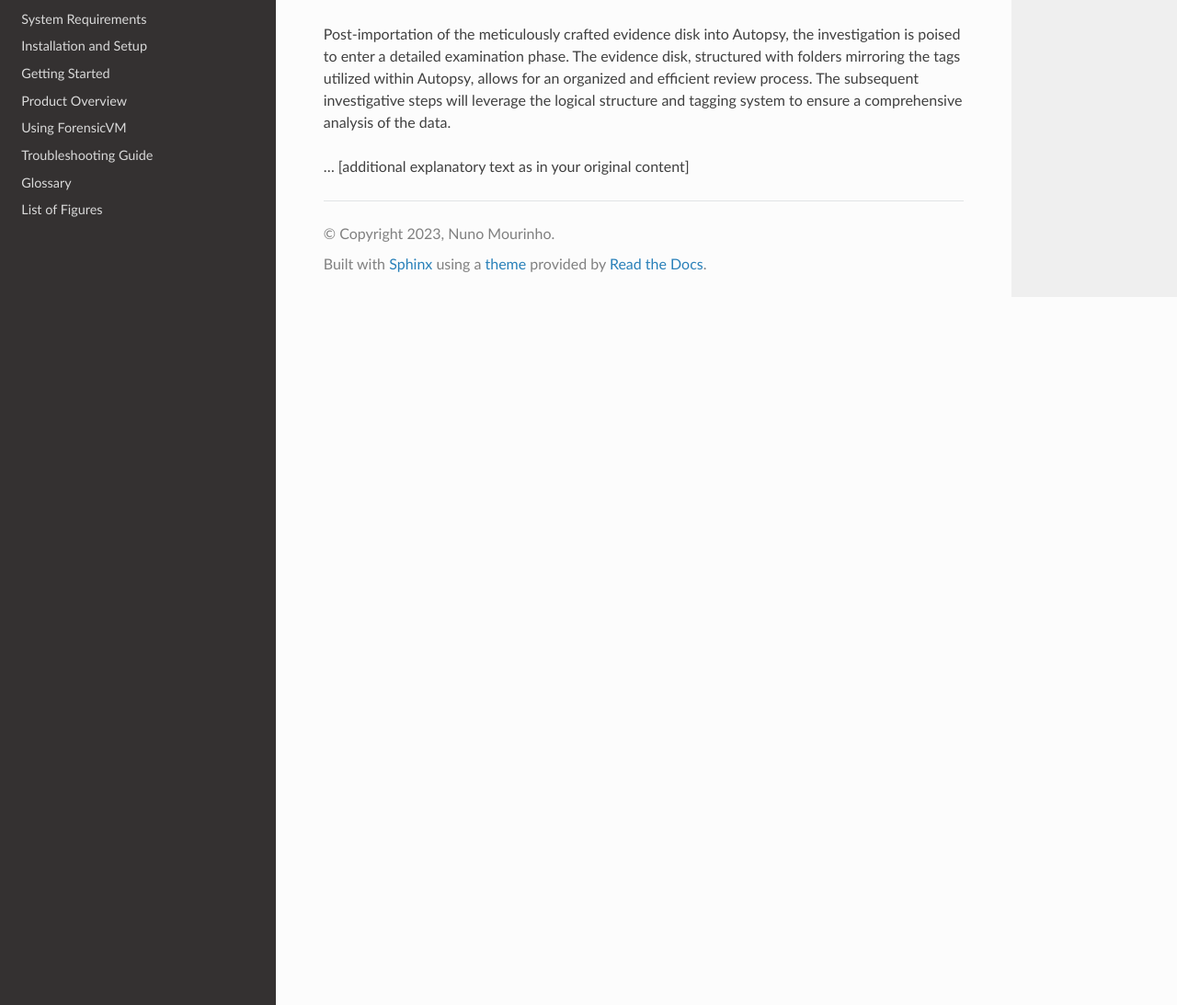
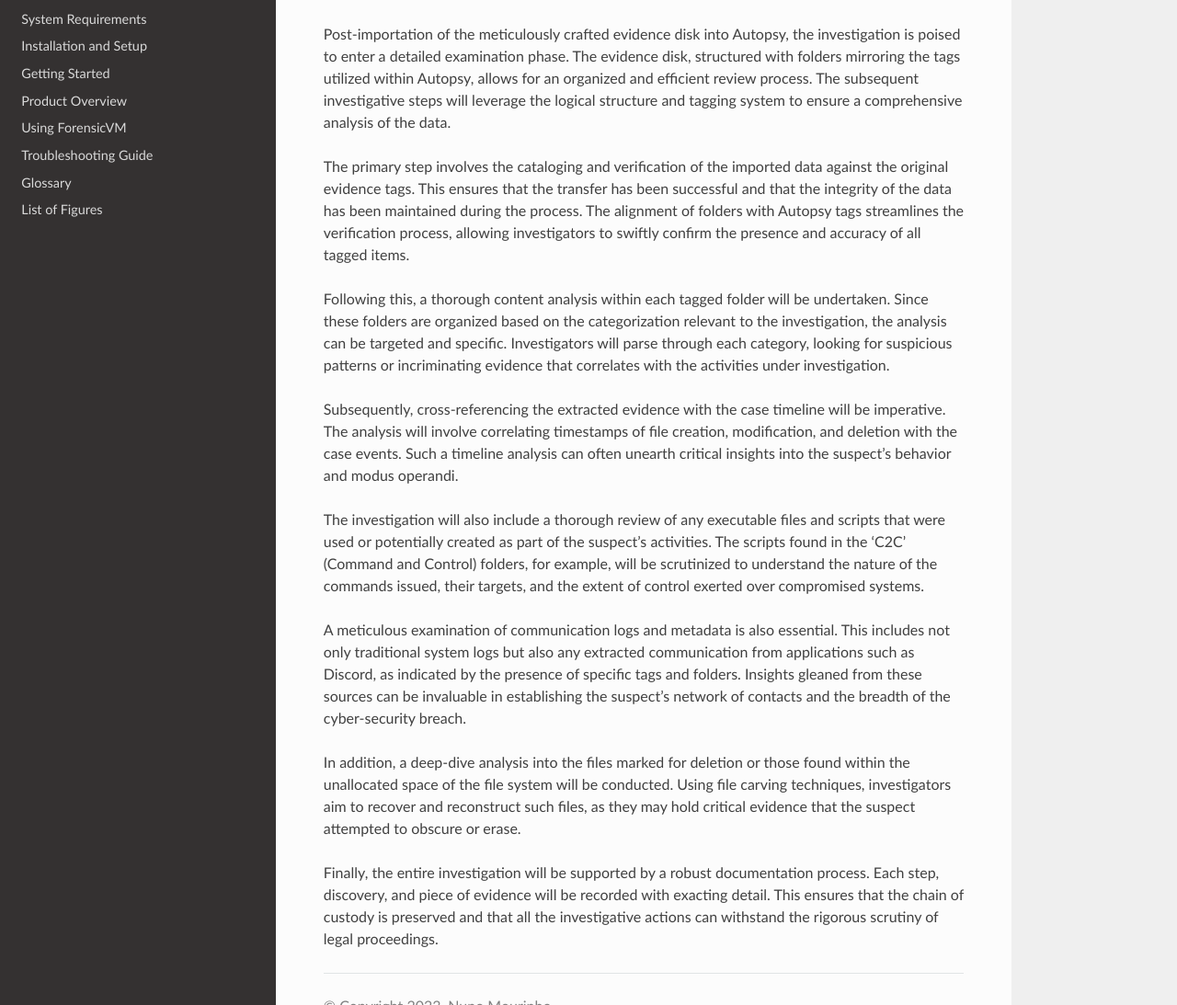
Before and after one commit to nunomourinho/forensicVmAutopsyUserManual, a Sphinx documentation site: the page built from docs/user/case_study_bart.rst, in a window 1280 px wide and 1400 px high, scrolled down 30965 px. Shown: the part 307-1400 px from the top of the window at 92% size. Built offline with Sphinx 7.4.7 and the Read the Docs theme 2.0.0, drawn with Linux system fonts in a browser that asks for light colours; pages that are not in the unit, such as notebooks, are missing from menus.

Commit message:
Update case_study_bart.rst

```diff
--- a/docs/user/case_study_bart.rst
+++ b/docs/user/case_study_bart.rst
@@ -840,7 +840,18 @@
 .. |FloatBarrier| raw:: html
 
    <hr/>
-
 Post-importation of the meticulously crafted evidence disk into Autopsy, the investigation is poised to enter a detailed examination phase. The evidence disk, structured with folders mirroring the tags utilized within Autopsy, allows for an organized and efficient review process. The subsequent investigative steps will leverage the logical structure and tagging system to ensure a comprehensive analysis of the data.
 
-... [additional explanatory text as in your original content]
+The primary step involves the cataloging and verification of the imported data against the original evidence tags. This ensures that the transfer has been successful and that the integrity of the data has been maintained during the process. The alignment of folders with Autopsy tags streamlines the verification process, allowing investigators to swiftly confirm the presence and accuracy of all tagged items.
+
+Following this, a thorough content analysis within each tagged folder will be undertaken. Since these folders are organized based on the categorization relevant to the investigation, the analysis can be targeted and specific. Investigators will parse through each category, looking for suspicious patterns or incriminating evidence that correlates with the activities under investigation.
+
+Subsequently, cross-referencing the extracted evidence with the case timeline will be imperative. The analysis will involve correlating timestamps of file creation, modification, and deletion with the case events. Such a timeline analysis can often unearth critical insights into the suspect's behavior and modus operandi.
+
+The investigation will also include a thorough review of any executable files and scripts that were used or potentially created as part of the suspect's activities. The scripts found in the 'C2C' (Command and Control) folders, for example, will be scrutinized to understand the nature of the commands issued, their targets, and the extent of control exerted over compromised systems.
+
+A meticulous examination of communication logs and metadata is also essential. This includes not only traditional system logs but also any extracted communication from applications such as Discord, as indicated by the presence of specific tags and folders. Insights gleaned from these sources can be invaluable in establishing the suspect's network of contacts and the breadth of the cyber-security breach.
+
+In addition, a deep-dive analysis into the files marked for deletion or those found within the unallocated space of the file system will be conducted. Using file carving techniques, investigators aim to recover and reconstruct such files, as they may hold critical evidence that the suspect attempted to obscure or erase.
+
+Finally, the entire investigation will be supported by a robust documentation process. Each step, discovery, and piece of evidence will be recorded with exacting detail. This ensures that the chain of custody is preserved and that all the investigative actions can withstand the rigorous scrutiny of legal proceedings.
```
